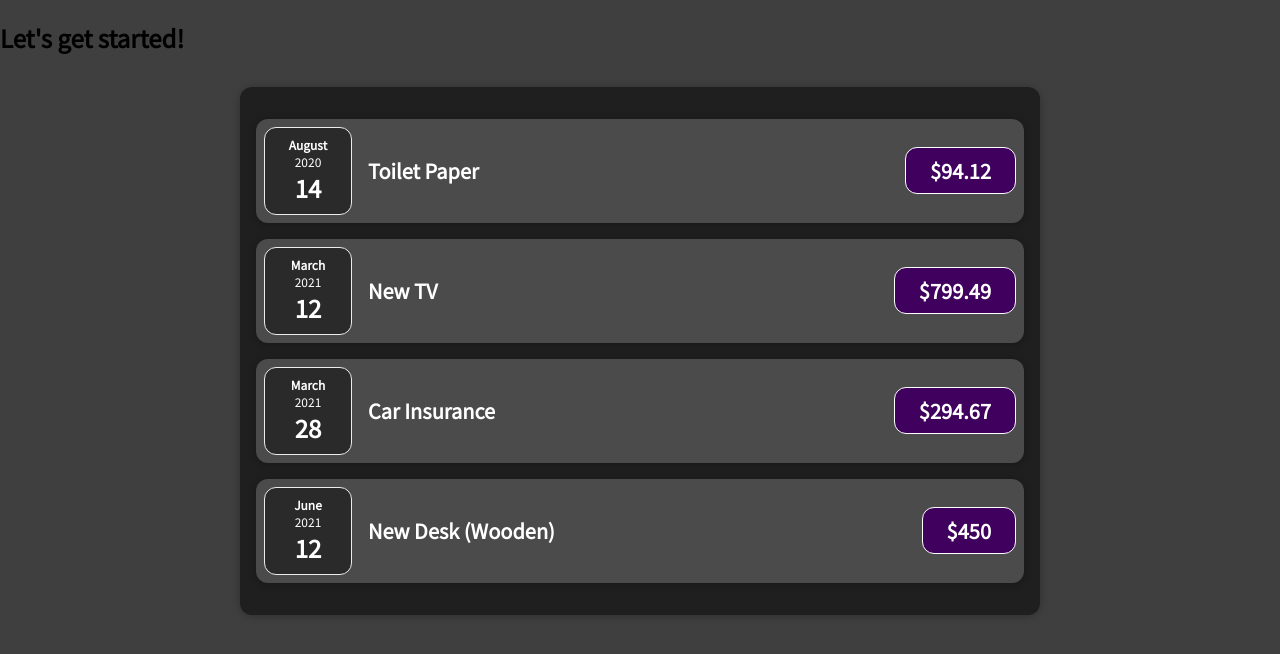
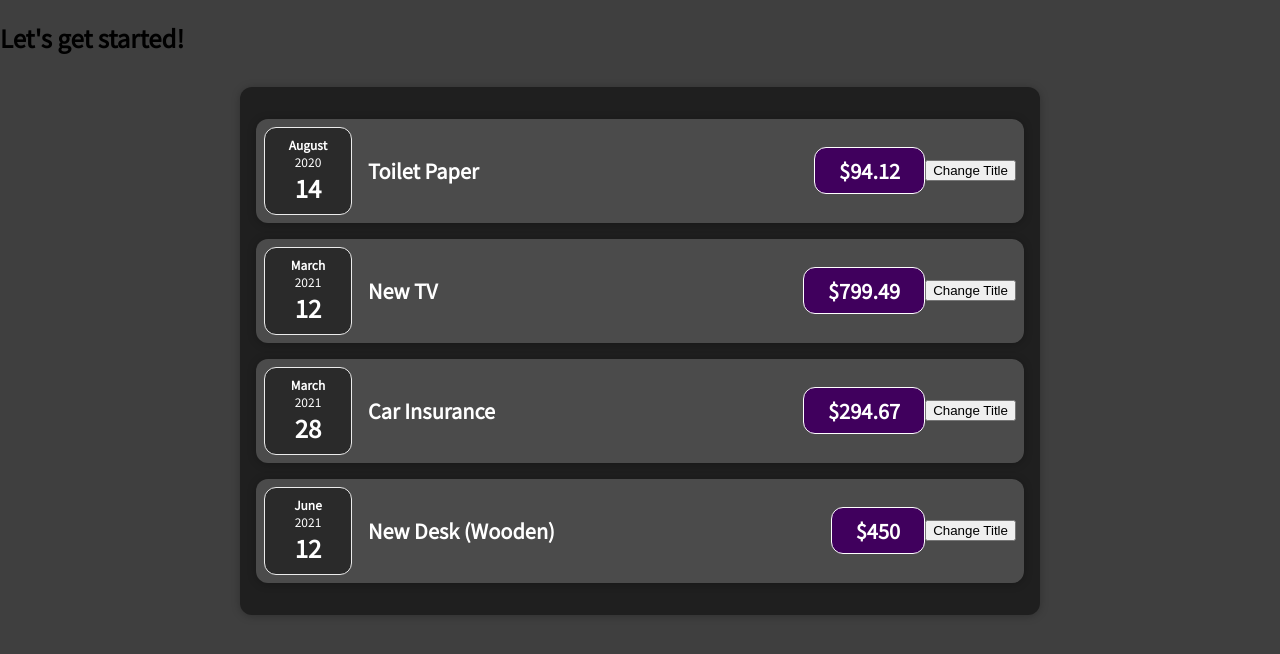
Before and after one commit to dev-thug/react-guide, a React (Create React App) app: page / in a window 1280 px wide. Shown: the top 654 px of the page. Built offline with nearby package versions, Linux system fonts and the light colour scheme.

Commit message:
update state 적용

```diff
--- a/src/components/Expenses/ExpenseItem.js
+++ b/src/components/Expenses/ExpenseItem.js
@@ -1,16 +1,25 @@
 import './ExpenseItem.css'
 import ExpenseDate from "./ExpenseDate";
 import Card from "../UI/Card";
+import {useState} from "react";
 
 const ExpenseItem = (props) => {
+
+    const [title, setTitle] = useState(props.title);
+
+    const clickHandler = () => {
+        setTitle('update!!!');
+        console.log(title)
+    }
 
     return (
         <Card className="expense-item">
             <ExpenseDate date={props.date}></ExpenseDate>
             <div className="expense-item__description">
-                <h2>{props.title}</h2>
+                <h2>{title}</h2>
                 <div className="expense-item__price">${props.amount}</div>
             </div>
+            <button onClick={clickHandler}>Change Title</button>
         </Card>
     );
 
```
